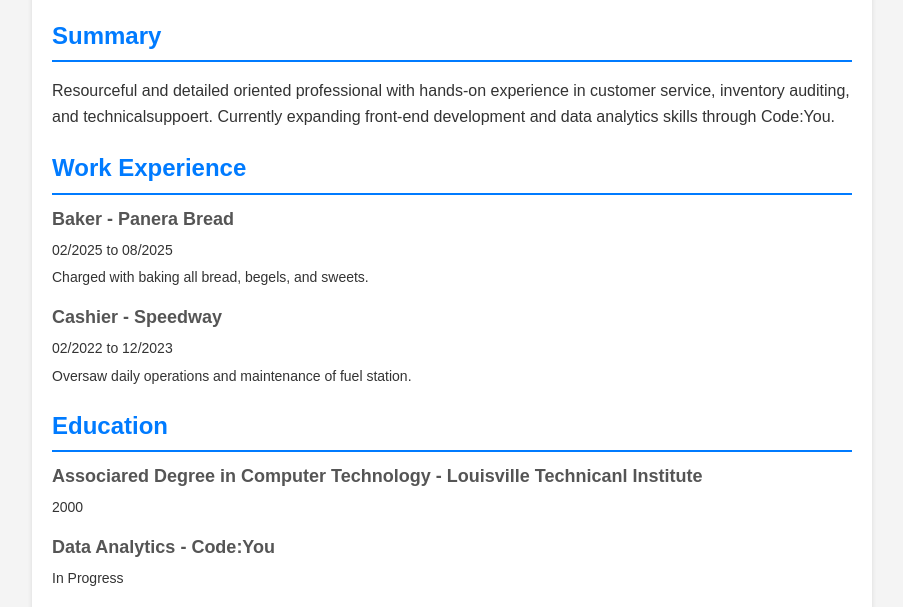
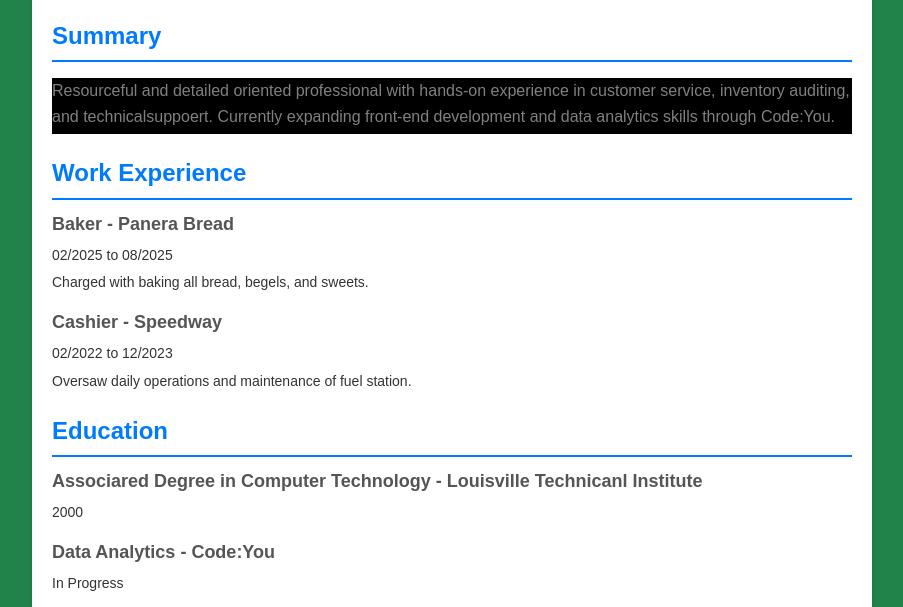
Before and after one commit to Myfithub12/username.github.io, a plain HTML site: page index.html in a window 1280 px wide. Shown: the part 124-731 px from the top of the page, without its empty margins (188-1091 px from the left). Drawn offline with Linux system fonts and the light colour scheme.

Commit message:
09/11/25

```diff
--- a/index.css
+++ b/index.css
@@ -4,7 +4,7 @@ body {
             margin: 0;
             padding: 0;
             color: #333;
-            background-color: #f4f4f4;
+            background-color: #21834a;
         }
         .container {
             max-width: 800px;
@@ -40,6 +40,13 @@ body {
             border-bottom: 2px solid #007bff;
             padding-bottom: 5px;
         }
+        .summary{
+            margin-bottom: 10px;
+            border-bottom: -10px solid;
+            padding-bottom: 5px;
+            background-color: black;
+            color: grey;
+        }
         .item {
             margin-bottom: 15px;
         }
--- a/index.html
+++ b/index.html
@@ -23,7 +23,7 @@
             </section>
             <section class="section">
                 <h2>Summary</h2>
-                <p>
+                <p class="summary">
                     Resourceful and detailed oriented professional with hands-on experience in customer service, inventory auditing, and technicalsuppoert. Currently expanding front-end development and data analytics skills through Code:You.
                 </p>
             </section>
```
